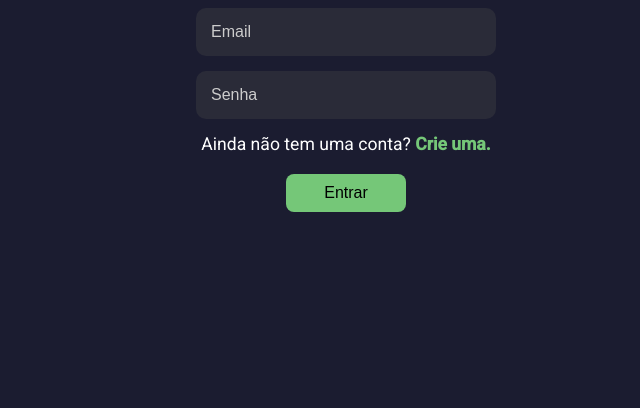
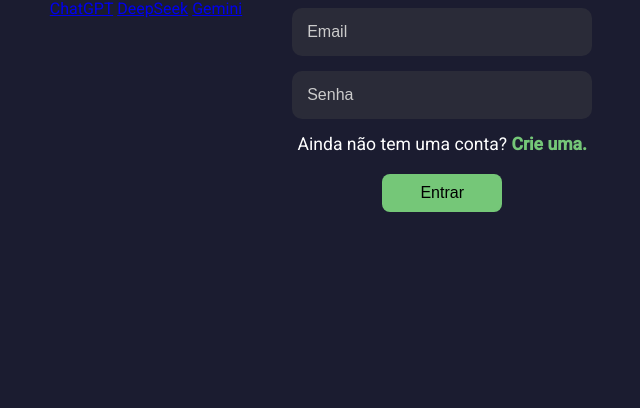
Before and after one commit to YuriIce22/SenaiTesteIA, a plain HTML site: page DeepSeek.html in a window 1280 px wide. Shown: the part 392-800 px from the top of the page, without its empty margins (294-934 px from the left). Drawn offline with Linux system fonts and the light colour scheme.

Commit message:
Update DeepSeek.html

```diff
--- a/DeepSeek.html
+++ b/DeepSeek.html
@@ -100,6 +100,13 @@
     </style>
 </head>
 <body>
+
+  <div class="container-links">
+        <a href="index.html">ChatGPT</a>
+        <a href="DeepSeek.html">DeepSeek</a>
+        <a href="Gemini.html">Gemini</a>
+    </div>
+
     <div class="login-container">
         <!-- Logo -->
         <img src="https://secure.gravatar.com/blavatar/7db71b0ca89bb23855371a4b5d220f26f699c5eca4b5c9809d0ce06e30945a3d?s=240" alt="Logo" class="logo">
```
